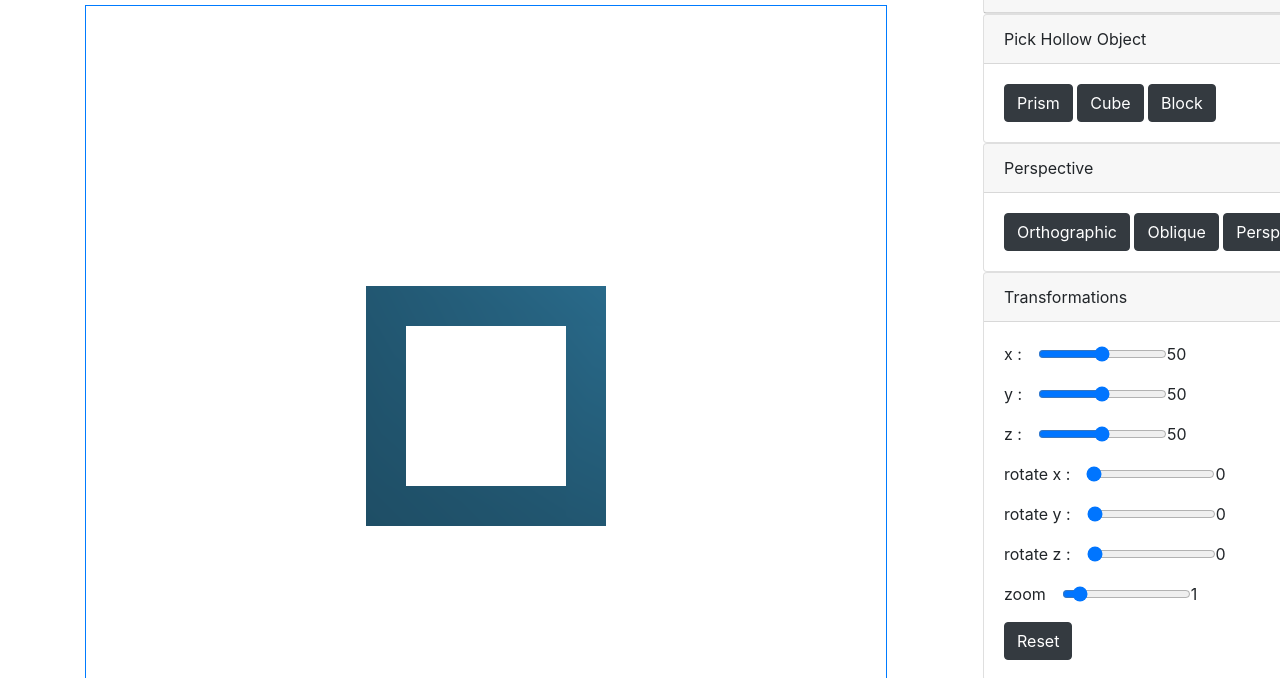
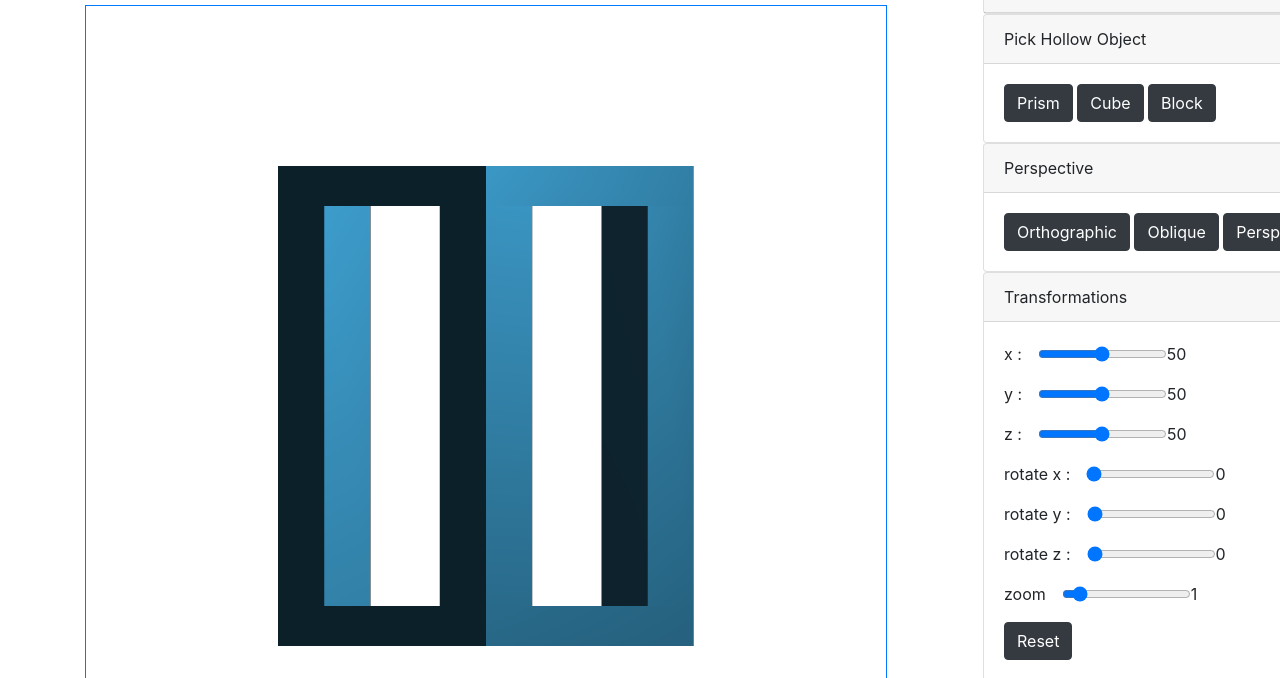
Before and after one commit to naufal-dean/Grafkom-Tugas-2, a website built with Parcel: page index.html in a window 1280 px wide. Shown: the part 99-777 px from the top of the page. Built offline with nearby package versions, Linux system fonts and the light colour scheme; animation ran at ten frames a second.

Commit message:
fix build, change defaultobj to prism

```diff
--- a/src/index.ts
+++ b/src/index.ts
@@ -27,7 +27,7 @@ function initShape(shapeName: ShapeType): Shape {
 
 // Init default shapes
 // change this to prism later
-const defaultObj = initShape("cube");
+const defaultObj = initShape("prism");
 
 // Init app
 const app = new App();
```
Also changed, not shown: build/index.html, 2 other files.
